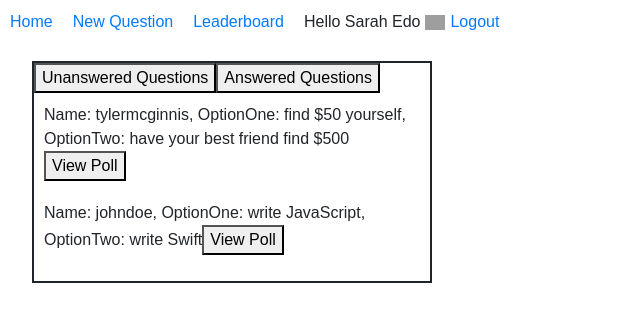
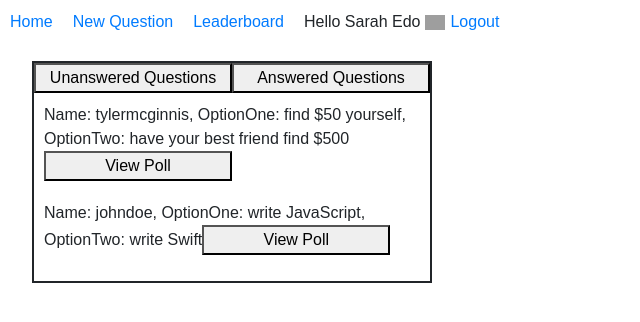
Before and after one commit to yuyi1000/reactnd-would-you-rather-app, a React (Create React App) app: page /login in a window 1280 px wide. Both pictures are taken after a click on the input "Sign in". Shown: the top 322 px of the page, without its empty margins (0-640 px from the left). Built offline with nearby package versions, Linux system fonts and the light colour scheme; grey boxes are pictures that could not be loaded.

Commit message:
divide sub navigators in home page evenly

```diff
--- a/src/index.css
+++ b/src/index.css
@@ -52,3 +52,7 @@ li {
   max-width: 400px;
   margin-left: 2em;
 }
+
+.home-view button {
+  width: 50%;
+}
```
